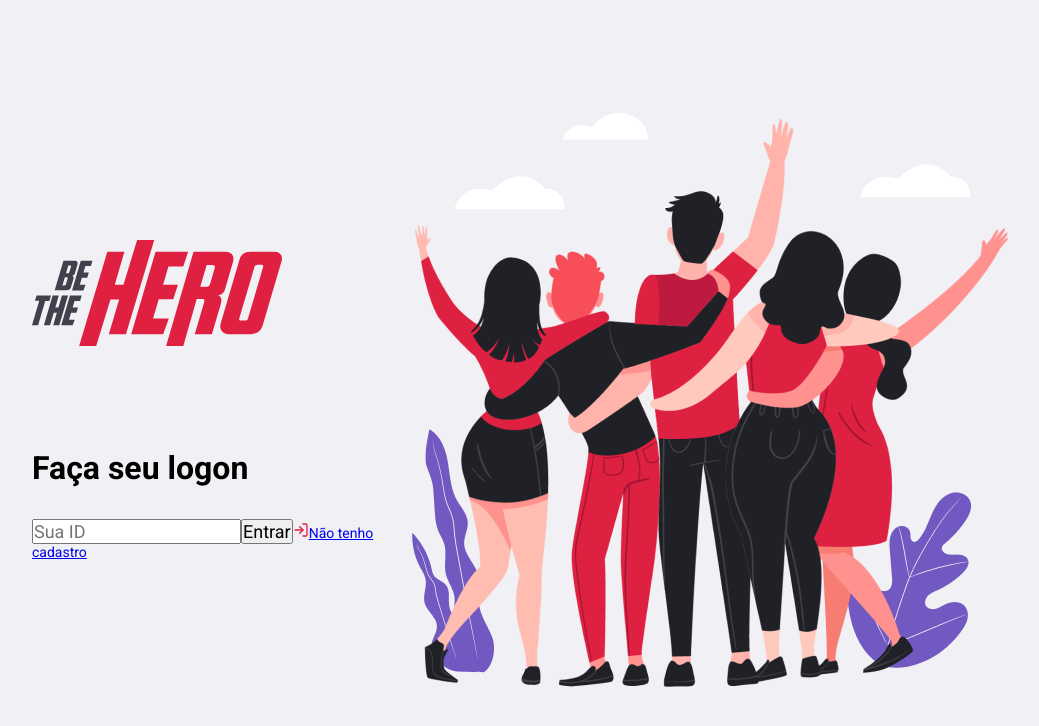
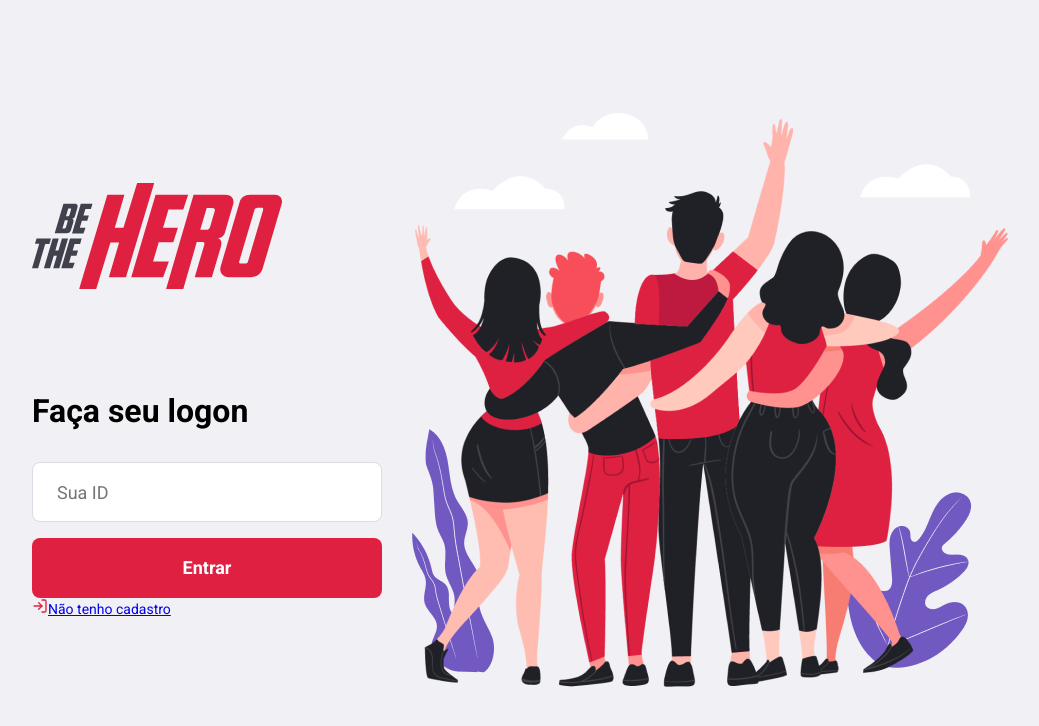
Before and after one commit to giovannipds/omnistack11, a React (Create React App) app in the folder frontend/: page / in a window 1280 px wide. Shown: the top 726 px of the page, without its empty margins (120-1159 px from the left). Built offline with nearby package versions, Linux system fonts and the light colour scheme.

Commit message:
Style inputs and buttons

```diff
--- a/frontend/src/global.css
+++ b/frontend/src/global.css
@@ -20,3 +20,28 @@ input, button, textarea {
 button {
   cursor: pointer;
 }
+
+form input {
+  width: 100%;
+  height: 60px;
+  color: #333;
+  border: 1px solid #dcdce6;
+  border-radius: 8px;
+  padding: 0 24px;
+}
+
+.button {
+  width: 100%;
+  height: 60px;
+  background: #e02041;
+  border: 0;
+  border-radius: 8px;
+  color: #fff;
+  font-weight: 700;
+  margin-top: 16px;
+  display: inline-block;
+  text-align: center;
+  text-decoration: none;
+  font-size: 18px;
+  line-height: 60px;
+}
--- a/frontend/src/pages/Logon/index.js
+++ b/frontend/src/pages/Logon/index.js
@@ -16,7 +16,7 @@ export default function Logon() {
           <h1>Faça seu logon</h1>
 
           <input placeholder="Sua ID"/>
-          <button type="submit">Entrar</button>
+          <button className="button" type="submit">Entrar</button>
 
           <a href="/register">
             <FiLogIn size={16} color="#E02041" />
```
